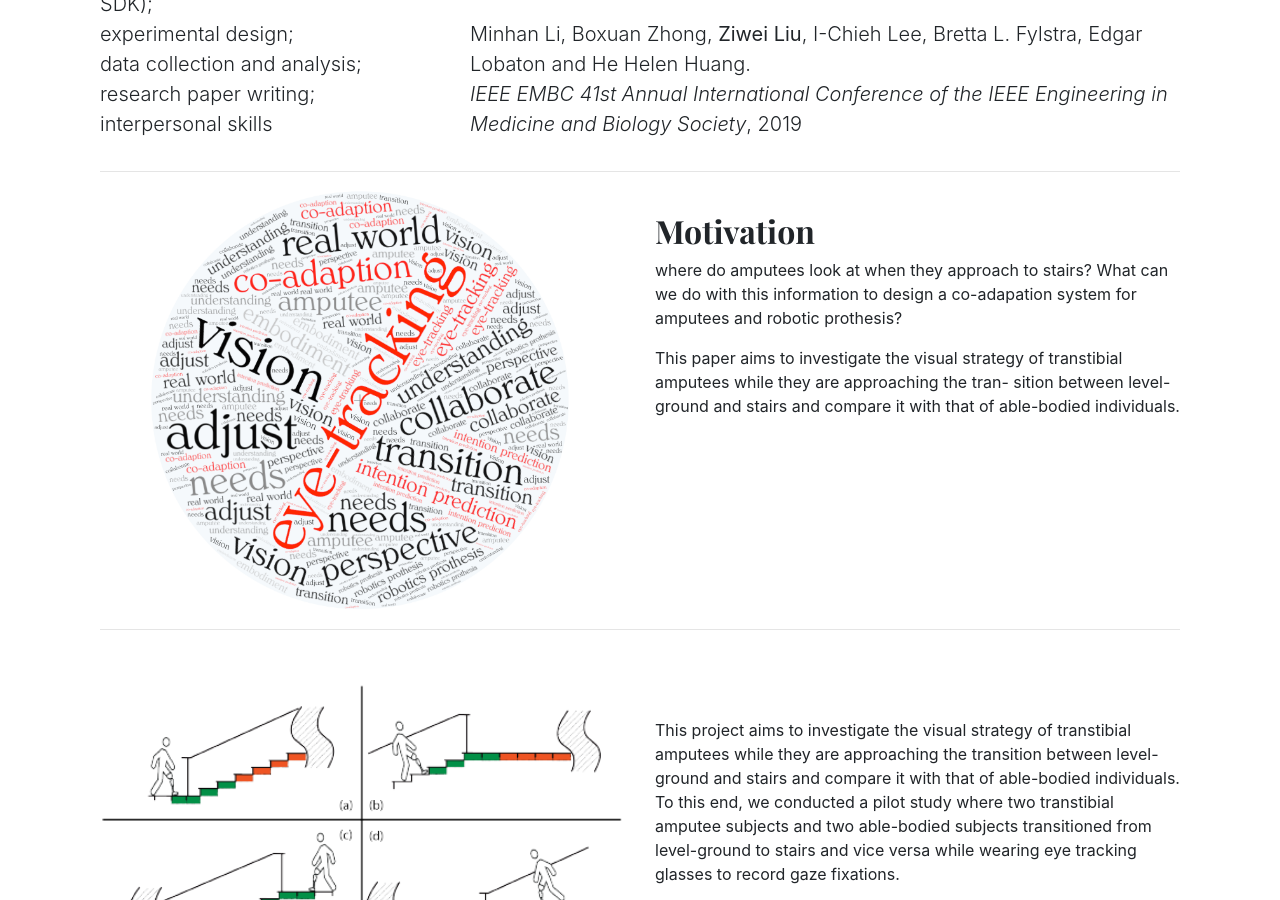
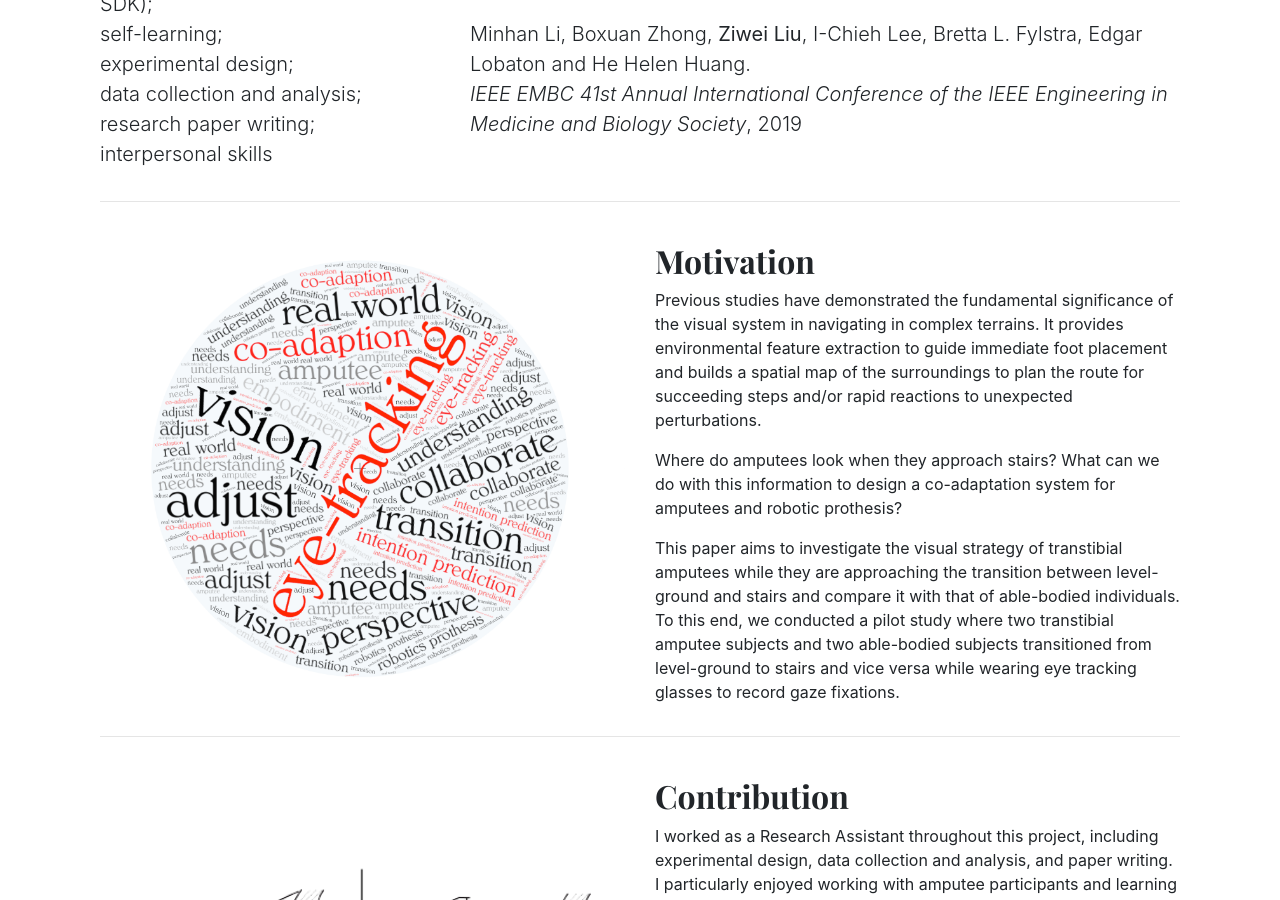
Before and after one commit to zoelzw/zoelzw.github.io, a Jekyll site: the page built from _collections/_research/eyetracking1.markdown, in a window 1280 px wide and 900 px high, scrolled down 758 px. Built offline with Jekyll 4.4.1, drawn with Linux system fonts in a browser that asks for light colours; nearby versions of some CDN libraries; some web fonts are replaced; some of the changed text lies outside the part shown.

Commit message:
finalizing eyetracking1

```diff
--- a/_collections/_research/eyetracking1.markdown
+++ b/_collections/_research/eyetracking1.markdown
@@ -10,6 +10,7 @@
   <p class = "lead">
     <b>Skills:</b> <br>
     programming (MATLAB, Tobii Pro SDK);<br>
+    self-learning;<br>
     experimental design;<br>
     data collection and analysis;<br>
     research paper writing;<br>
@@ -35,10 +36,13 @@
     <br>
     <h2>Motivation</h2>
     <p>
-      where do amputees look at when they approach to stairs? What can we do with this information to design a co-adapation system for amputees and robotic prothesis?
+      Previous studies have demonstrated the fundamental significance of the visual system in navigating in complex terrains. It provides environmental feature extraction to guide immediate foot placement and builds a spatial map of the surroundings to plan the route for succeeding steps and/or rapid reactions to unexpected perturbations.
     </p>
     <p>
-      This paper aims to investigate the visual strategy of transtibial amputees while they are approaching the tran- sition between level-ground and stairs and compare it with that of able-bodied individuals.
+      Where do amputees look when they approach stairs? What can we do with this information to design a co-adaptation system for amputees and robotic prothesis?
+    </p>
+     <p>
+      This paper aims to investigate the visual strategy of transtibial amputees while they are approaching the transition between level-ground and stairs and compare it with that of able-bodied individuals. To this end, we conducted a pilot study where two transtibial amputee subjects and two able-bodied subjects transitioned from level-ground to stairs and vice versa while wearing eye tracking glasses to record gaze fixations.
     </p>
   </div>
 </div>
@@ -47,16 +51,41 @@
 <div class="row">
   <div class="col-md-6">
     <br>
-    <!-- <div class="img-fluid rounded mt-2 mb-2 mb-md-0" style="background-image: url(https://github.com/zoelzw/zoelzw.github.io/blob/master/assets/Embodiment.png?raw=true);  height: 50vh; background-position:center;"> -->
     <img src="https://github.com/zoelzw/zoelzw.github.io/blob/master/assets/Eyetracking1.png?raw=true" style='height: 100%; width: 100%; object-fit: contain'/>
   </div>
 
   <div class="col-md-6">
     <br>
-    <br>
-    <br>
+    <h2>Contribution</h2>
     <p>
-      This project aims to investigate the visual strategy of transtibial amputees while they are approaching the transition between level-ground and stairs and compare it with that of able-bodied individuals. To this end, we conducted a pilot study where two transtibial amputee subjects and two able-bodied subjects transitioned from level-ground to stairs and vice versa while wearing eye tracking glasses to record gaze fixations.
+      I worked as a Research Assistant throughout this project, including experimental design, data collection and analysis, and paper writing. I particularly enjoyed working with amputee participants and learning their feedbacks on Assistive Technology and emerging technologies such as eye tracking.
+    </p>
+    <p>
+      I learned about Tobii Pro Glasses 2 and Tobii Eye Tracking SDK and led data processing using Tobii Pro Lab software. I also learned how to illustrate key concepts and results in this study using Adobe Illustrator and MATLAB.
+    </p>
+    <p>
+      This study has shown different visual strategies are used between transtibial amputees and able-bodied popula- tions when they were approaching stairs and level-ground transitions. Transtibial amputees show more dependence on their vision to perform challenging locomotor tasks.
     </p>
   </div>
 </div>
+<hr bordercolor = "lightgrey">
+
+<div class="row">
+  <div class="col-md-6">
+  <br>
+    <h2>And beyond...</h2>
+    <br>
+     <p>
+      Importantly, these findings can potentially lead us to develop innovative technologies to assist amputees during navigation of these locomotor tasks. For example, by identifying the relationship between gaze behavior patterns and upcoming terrains, a real-time algorithm could be devised for predicting locomotion modes, thereby enhancing the control of robotic prostheses.
+    </p>
+    <p>
+      I particularly enjoyed working with amputee participants and learning their feedbacks on Assistive Technology and emerging technologies such as eye-tracking.
+    </p>
+  </div>
+
+  <div class="col-md-6">
+    <br>
+    <!-- <div class="img-fluid rounded mt-2 mb-2 mb-md-0" style="background-image: url(https://github.com/zoelzw/zoelzw.github.io/blob/master/assets/Embodiment.png?raw=true);  height: 50vh; background-position:center;"> -->
+    <img src="https://github.com/zoelzw/zoelzw.github.io/blob/master/assets/Tobii1.png?raw=true" style='height: 100%; width: 100%; object-fit: contain'/>
+  </div>
+</div>
--- a/_collections/_research/zHandMorph.markdown
+++ b/_collections/_research/zHandMorph.markdown
@@ -82,7 +82,7 @@
       To investigate whether HandMorph could assist in evaluating/designing products for people with smaller hands, I recruited eight participants to improve the design of a simple toy trumpet to be used by smaller persons, such as chil­dren (ages 3-10).
     </p>
     <p>
-      we found that they felt more confident in their simple toy designs when using HandMorph to test their design’s ergonomics.
+      We found that they felt more confident in their simple toy designs when using HandMorph to test their design’s ergonomics.
     </p>
   </div>
 </div>
```
